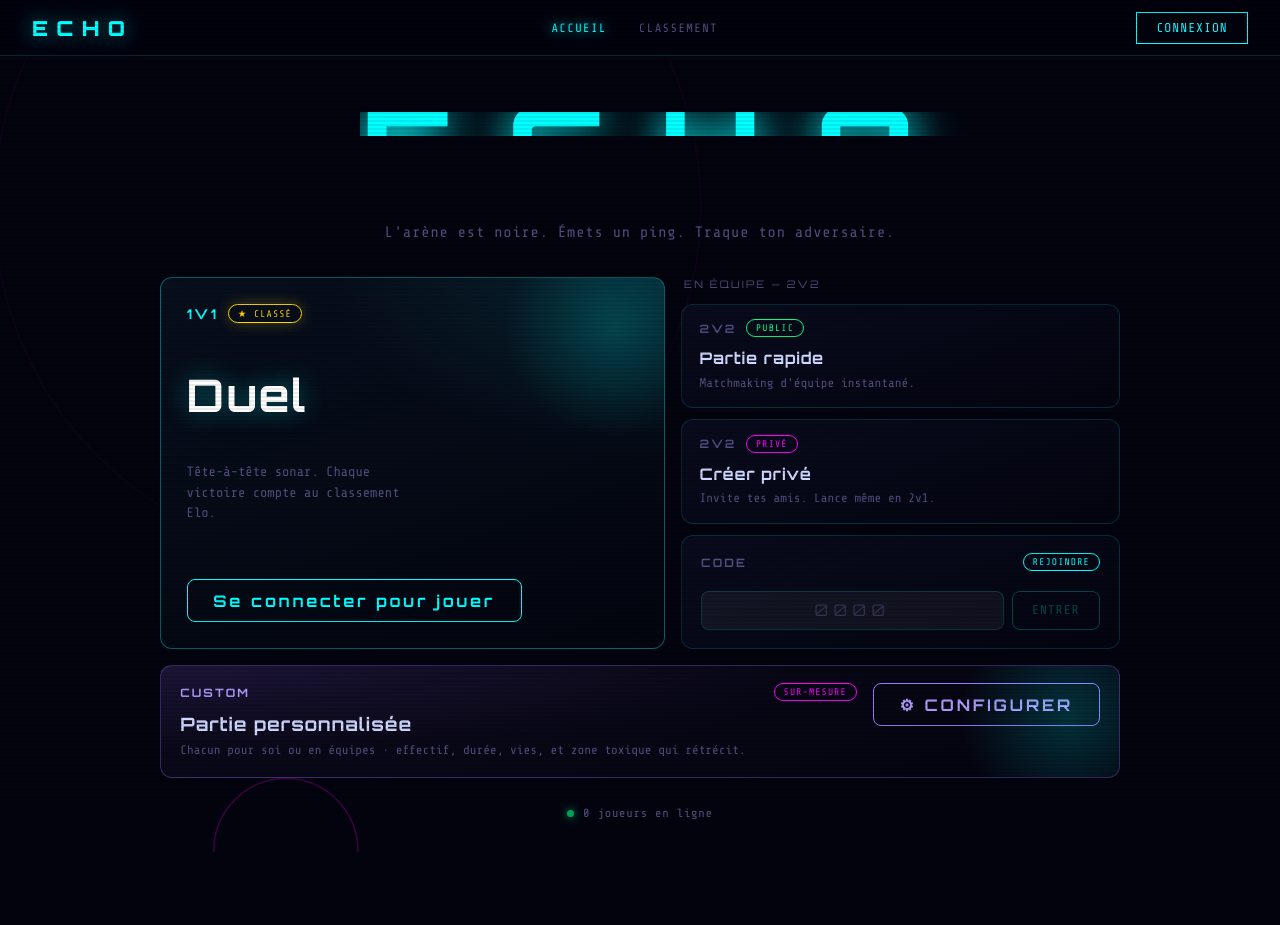
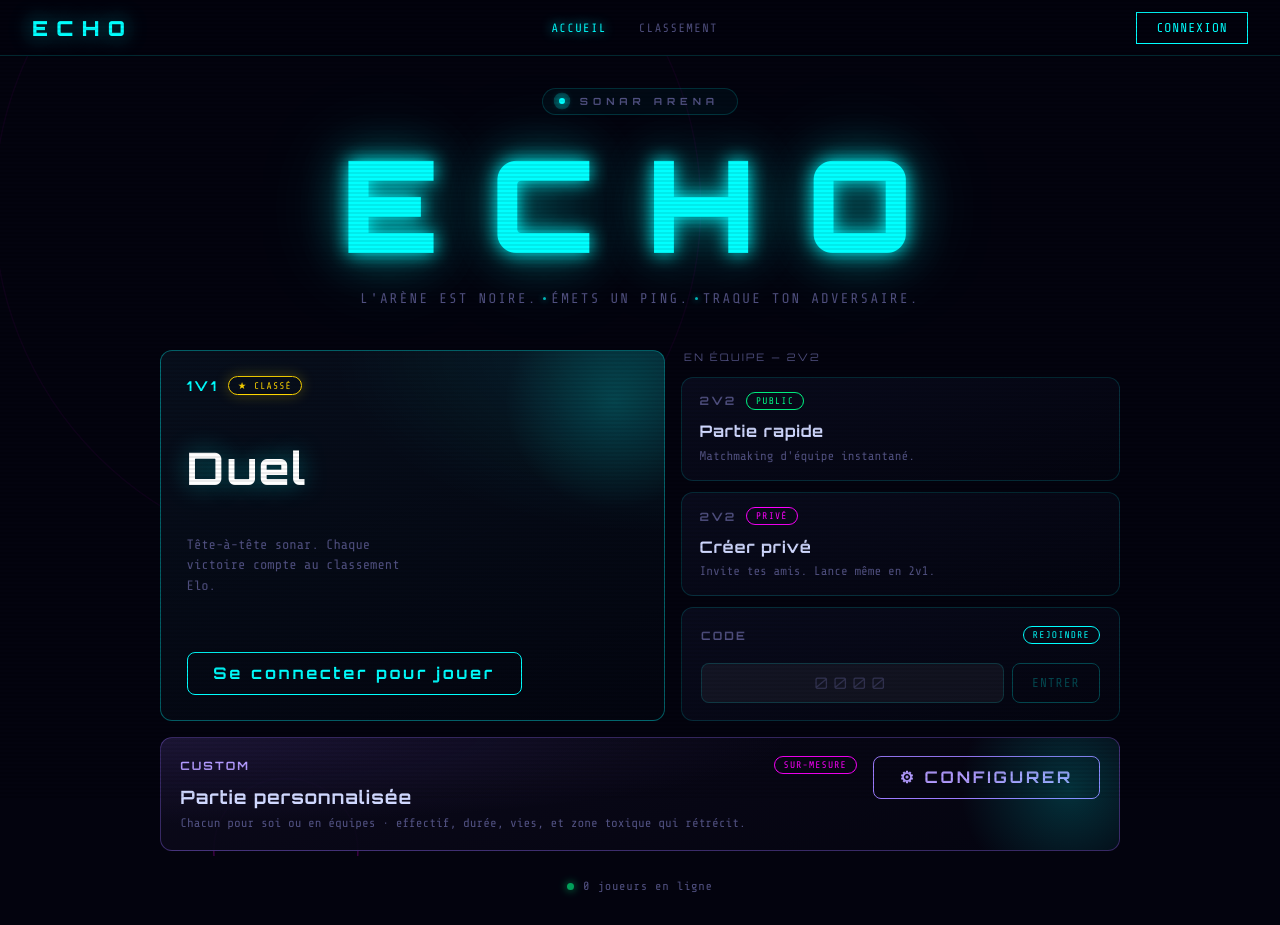
Before and after one commit to ForgeOfficial/echo-project, a Next.js app in the folder client-react/: page / in a window 1280 px wide. Before the commit the page ends 852 px from the top, so only its background shows below. Built offline with nearby package versions, Linux system fonts and the light colour scheme; no server answers.

Commit message:
feat: improve frontend

```diff
--- a/client-react/app/globals.css
+++ b/client-react/app/globals.css
@@ -332,23 +332,100 @@ body::after {
   display: flex; flex-direction: column; align-items: center;
 }
 
-.home-hero { text-align: center; margin-bottom: 2.25rem; }
+.home-hero {
+  display: flex; flex-direction: column; align-items: center;
+  text-align: center; margin-bottom: 2.75rem;
+}
+
+/* —— micro-label « SONAR ARENA » avec ping pulsé —— */
+.home-eyebrow {
+  display: inline-flex; align-items: center; gap: 0.65rem;
+  font-family: var(--font-display); font-weight: 700;
+  font-size: 0.62rem; letter-spacing: 0.5em; text-indent: 0.5em;
+  text-transform: uppercase; color: var(--text-dim);
+  padding: 0.4rem 1.15rem 0.4rem 1rem;
+  border: 1px solid rgba(0,255,255,0.16); border-radius: 999px;
+  background: rgba(0,255,255,0.03);
+  margin-bottom: 1.6rem;
+  animation: rise 0.6s ease-out both;
+}
+.home-eyebrow-dot {
+  width: 6px; height: 6px; border-radius: 50%; flex: none;
+  background: var(--cyan); box-shadow: 0 0 8px var(--cyan);
+  animation: eyebrow-ping 2.4s ease-out infinite;
+}
+@keyframes eyebrow-ping {
+  0%   { box-shadow: 0 0 8px var(--cyan), 0 0 0 0 rgba(0,255,255,0.45); }
+  70%  { box-shadow: 0 0 8px var(--cyan), 0 0 0 9px rgba(0,255,255,0); }
+  100% { box-shadow: 0 0 8px var(--cyan), 0 0 0 0 rgba(0,255,255,0); }
+}
+
+/* —— Titre ECHO : tracking compensé + aberration chromatique au glitch —— */
 .home-title {
+  position: relative;
   font-family: var(--font-display); font-weight: 900;
-  font-size: clamp(3.5rem, 12vw, 7.5rem); letter-spacing: 0.45em;
-  color: var(--cyan); line-height: 1; margin-left: 0.45em; /* compense le tracking */
-  text-shadow: 0 0 40px var(--cyan), 0 0 80px rgba(0,255,255,0.3), 0 0 120px rgba(0,255,255,0.12);
-  animation: home-glitch 6s ease-in-out infinite;
+  font-size: clamp(3.5rem, 13vw, 8rem); letter-spacing: 0.4em;
+  color: var(--cyan); line-height: 1;
+  margin-left: 0.2em; /* recentre : moitié du tracking compense l'espace de fin */
+  text-shadow:
+    0 0 18px var(--cyan),
+    0 0 45px rgba(0,255,255,0.5),
+    0 0 95px rgba(0,255,255,0.22);
+  animation:
+    home-title-in 0.8s cubic-bezier(.2,.9,.25,1) both,
+    home-glitch 7s steps(1, end) 0.8s infinite;
+}
+.home-title::before,
+.home-title::after {
+  content: attr(data-text);
+  position: absolute; left: 0; top: 0; width: 100%;
+  letter-spacing: inherit; pointer-events: none;
+  opacity: 0;
+}
+.home-title::before { color: var(--magenta); text-shadow: 0 0 18px var(--magenta); }
+.home-title::after  { color: #5ffbff; text-shadow: none; }
+@keyframes home-title-in {
+  0%   { opacity: 0; transform: translateY(18px) scale(0.96); filter: blur(6px); }
+  100% { opacity: 1; transform: none; filter: blur(0); }
 }
 @keyframes home-glitch {
-  0%, 90%, 100% { clip-path: none; transform: none; }
-  92% { clip-path: inset(20% 0 60% 0); transform: translateX(-3px); }
-  94% { clip-path: inset(60% 0 10% 0); transform: translateX(3px); }
-  96% { clip-path: none; transform: none; }
+  0%, 90%, 100% { transform: none; clip-path: none; }
+  91% { transform: translateX(-2px); clip-path: inset(18% 0 58% 0); }
+  93% { transform: translateX(3px);  clip-path: inset(62% 0 12% 0); }
+  95% { transform: translateX(-1px); clip-path: inset(40% 0 38% 0); }
+  96% { transform: none; clip-path: none; }
 }
+.home-title::before { animation: home-glitch-mag 7s steps(1, end) 0.8s infinite; }
+.home-title::after  { animation: home-glitch-cyan 7s steps(1, end) 0.8s infinite; }
+@keyframes home-glitch-mag {
+  0%, 90%, 100% { opacity: 0; transform: none; }
+  91% { opacity: 0.85; transform: translate(-4px, 1px); }
+  93% { opacity: 0.7;  transform: translate(4px, -1px); }
+  95% { opacity: 0.5;  transform: translate(-3px, 0); }
+  96% { opacity: 0; }
+}
+@keyframes home-glitch-cyan {
+  0%, 90%, 100% { opacity: 0; transform: none; }
+  91% { opacity: 0.7; transform: translate(4px, -1px); }
+  93% { opacity: 0.6; transform: translate(-4px, 1px); }
+  95% { opacity: 0.4; transform: translate(3px, 0); }
+  96% { opacity: 0; }
+}
+
+/* —— Tagline : segments séparés par des points lumineux —— */
 .home-tagline {
-  color: var(--text-dim); font-size: clamp(0.78rem, 2.4vw, 0.95rem);
-  letter-spacing: 0.06em; margin-top: 1rem;
+  display: flex; flex-wrap: wrap; align-items: center;
+  justify-content: center; gap: 0.55rem 0.85rem;
+  margin-top: 1.4rem; color: var(--text-dim);
+  font-family: var(--font-mono); text-transform: uppercase;
+  font-size: clamp(0.72rem, 2.2vw, 0.88rem); letter-spacing: 0.16em;
+  animation: rise 0.6s ease-out 0.25s both;
+}
+.home-tagline span { position: relative; }
+.home-tagline span + span::before {
+  content: ''; position: absolute; left: -0.5rem; top: 50%;
+  width: 3px; height: 3px; margin-top: -1.5px; border-radius: 50%;
+  background: var(--cyan); box-shadow: 0 0 6px var(--cyan); opacity: 0.7;
 }
 
 /* —— Grille : carte vedette à gauche, colonne 2v2 à droite —— */
@@ -575,12 +652,12 @@ body::after {
 .end-screen {
   display: flex; align-items: center; justify-content: center;
   min-height: 100vh; background: var(--bg);
+  background-image: radial-gradient(ellipse 80% 60% at 50% 0%, rgba(0,255,255,0.08), transparent 70%);
 }
 
 /* ——— CHAMPION / CÉLÉBRATION ——— */
 .champion-card {
   position: relative; text-align: center; padding: 2.5rem 3rem;
-  background: radial-gradient(ellipse at top, rgba(0,255,255,0.05), transparent 70%);
 }
 .champion-trophy {
   font-size: 4rem; line-height: 1;
--- a/client-react/app/page.jsx
+++ b/client-react/app/page.jsx
@@ -100,9 +100,15 @@ export default function HomePage() {
 
       <div className="home-inner">
         <header className="home-hero">
-          <h1 className="home-title">ECHO</h1>
+          <div className="home-eyebrow">
+            <span className="home-eyebrow-dot" aria-hidden />
+            Sonar&nbsp;Arena
+          </div>
+          <h1 className="home-title" data-text="ECHO">ECHO</h1>
           <p className="home-tagline">
-            L&apos;arène est noire. Émets un ping. Traque ton adversaire.
+            <span>L&apos;arène est noire.</span>
+            <span>Émets un ping.</span>
+            <span>Traque ton adversaire.</span>
           </p>
         </header>
 
```
Also changed, not shown: client-react/lib/renderer.js, 1 other file (tests, documents, lock files or other folders).
